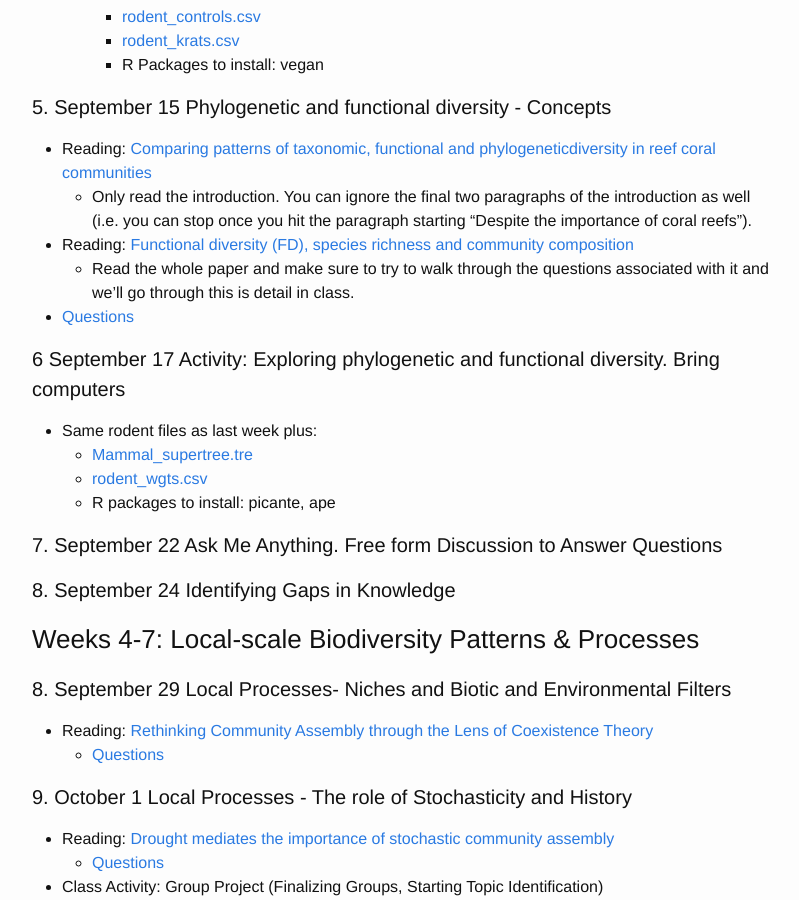
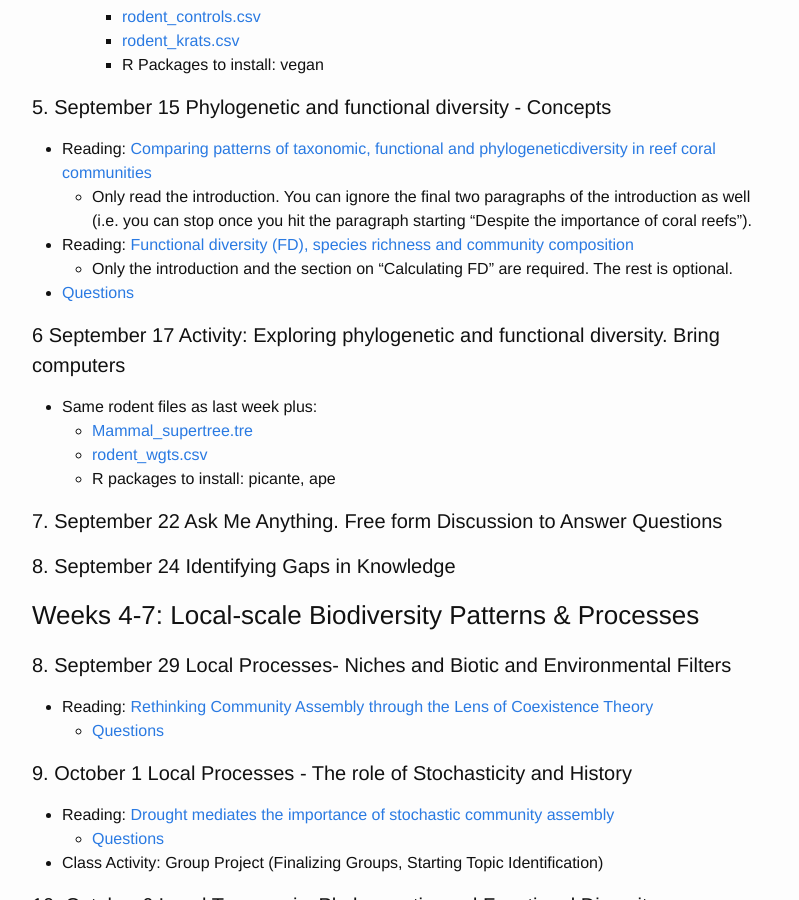
Before and after one commit to skmorgane/biodiversity-course, a Jekyll site: the page built from schedule.md, in a window 1280 px wide and 900 px high, scrolled down 845 px. Shown: the whole window, without its empty margins (238-1037 px from the left). Built offline with Jekyll 4.4.1, drawn with Linux system fonts in a browser that asks for light colours.

Commit message:
Update schedule.md

```diff
--- a/schedule.md
+++ b/schedule.md
@@ -33,7 +33,7 @@ IMPORTANT: if Date is followed by 2 asterisks then readings are not yet finalize
 * Reading: [Comparing patterns of taxonomic, functional and phylogeneticdiversity in reef coral communities](https://doi.org/10.1007/s00338-018-1698-6)
     * Only read the introduction. You can ignore the final two paragraphs of the introduction as well (i.e. you can stop once you hit the paragraph starting "Despite the importance of coral reefs").
 * Reading: [Functional diversity (FD), species richness and community composition](https://doi.org/10.1046/j.1461-0248.2002.00339.x)
-    * Read the whole paper and make sure to try to walk through the questions associated with it and we'll go through this is detail in class.
+    * Only the introduction and the section on "Calculating FD" are required. The rest is optional.
 * [Questions]({{ site.baseurl }}/questions/PD_FD)
 
 #### 6 September 17 Activity: Exploring phylogenetic and functional diversity. Bring computers
```
